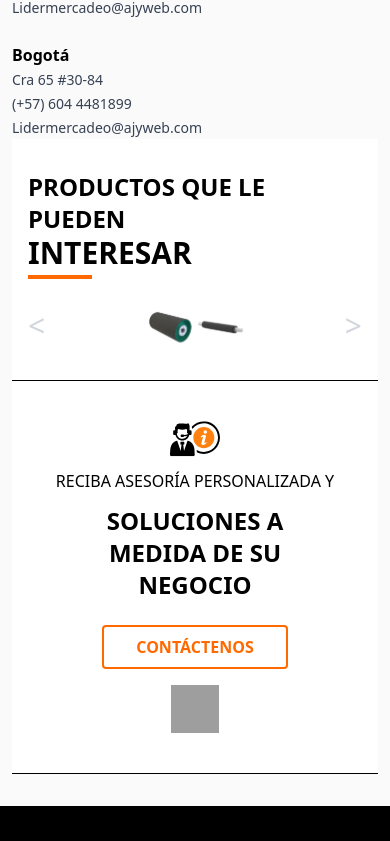
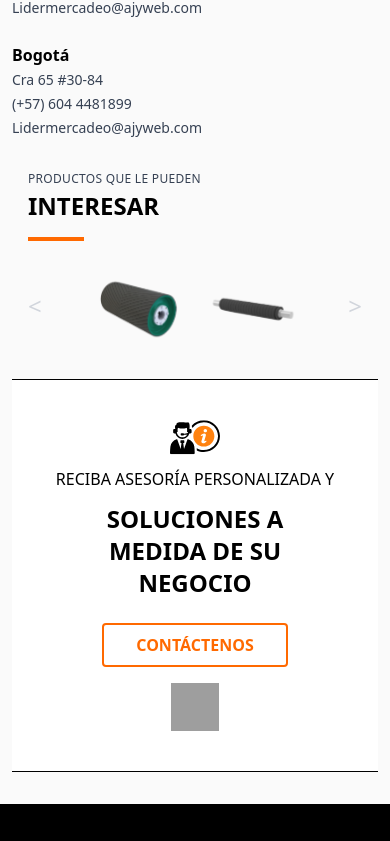
Before and after one commit to mathew-idrovo/prueba-paxzu, a Next.js app: page / in a window 390 px wide. Shown: the part 1814-2655 px from the top of the page. Built offline with nearby package versions, Linux system fonts and the light colour scheme; grey boxes are pictures that could not be loaded.

Commit message:
feat(section-products): add accordion functionality 🗂️🔽

```diff
--- a/app/components/AccordionCities.tsx
+++ b/app/components/AccordionCities.tsx
@@ -1,5 +1,5 @@
 'use client'
-import { useState } from "react";
+import { useEffect, useState } from "react";
 
 const salesPoints = [
   {
@@ -34,6 +34,15 @@ const salesPoints = [
 
 export const AccordionCities = () => {
   const [open, setOpen] = useState(0);
+  const [isDesktop, setIsDesktop] = useState(false);
+  useEffect(() => {
+    const checkDesktop = () => {
+      setIsDesktop(window.innerWidth >= 768);
+    };
+    checkDesktop();
+    window.addEventListener('resize', checkDesktop);
+    return () => window.removeEventListener('resize', checkDesktop);
+  }, []);
 
   return (
     <div>
@@ -44,15 +53,23 @@ export const AccordionCities = () => {
             <button
               type="button"
               className={`md:pointer-events-none flex items-center font-bold ${point.color} focus:outline-none`}
-              onClick={() => setOpen(open === idx ? -1 : idx)}
+              onClick={() => !isDesktop && setOpen(open === idx ? -1 : idx)}
+              tabIndex={isDesktop ? -1 : 0}
+              aria-expanded={isDesktop || open === idx}
+              aria-controls={`city-panel-${idx}`}
             >
+
               {point.city}
+              {!isDesktop && (
               <span className="ml-2 text-xs md:hidden transform transition-transform"
                 style={{ transform: open === idx ? "rotate(180deg)" : "rotate(0)" }}>
-                ▼
+
               </span>
+              )}
             </button>
-            {(open === idx || typeof window !== "undefined" && window.innerWidth >= 768) && (
+
+
+            {(isDesktop || open === idx) &&  (
               <div className="text-sm pl-3 mt-1">
                 {point.data.map((item, i) => (
                   <div key={i} className="flex items-center gap-1">
--- a/app/components/section/Products.tsx
+++ b/app/components/section/Products.tsx
@@ -1,25 +1,78 @@
+'use client'
 import Image from 'next/image'
-import React from 'react'
+import React, { useEffect, useState } from 'react'
 
+const products = [
+    { src: "/assets/img/Polea.svg", alt: "Polea" },
+    { src: "/assets/img/rodillo1.svg", alt: "Rodillo 1" },
+    { src: "/assets/img/product3.svg", alt: "Product 3" },
+    { src: "/assets/img/product4.svg", alt: "Product 4" },
+    { src: "/assets/img/product5.svg", alt: "Product 5" },
+  ]
+
+  function useSlidesPerView() {
+    const [slides, setSlides] = useState(2)
+    useEffect(() => {
+      function handleResize() {
+        setSlides(window.innerWidth >= 1024 ? 5 : 2)
+      }
+      handleResize()
+      window.addEventListener('resize', handleResize)
+      return () => window.removeEventListener('resize', handleResize)
+    }, [])
+    return slides
+  }
 export const Products = () => {
+    const slidesToShow = useSlidesPerView()
+    const [startIdx, setStartIdx] = useState(0)
+    const maxIdx = products.length - slidesToShow
+    const handlePrev = () => setStartIdx(idx => Math.max(0, idx - 1))
+    const handleNext = () => setStartIdx(idx => Math.min(maxIdx, idx + 1))
+    const visibleProducts = products.slice(startIdx, startIdx + slidesToShow)
+
     return (
-    <section className="bg-white py-8 px-4">
-    <h2 className="text-2xl md:text-3xl font-bold text-black mb-1">
-      PRODUCTOS QUE LE PUEDEN<br />
-      <span className="text-3xl md:text-4xl font-black">INTERESAR</span>
+      <section className=" py-8 px-4 w-full max-w-6xl mx-auto">
+        <div className="flex flex-col lg:flex-row items-center lg:items-start gap-4 lg:gap-12">
+
+          <div className="flex-shrink-0 w-full lg:w-64 lg:pt-6">
+            <span className="text-xs lg:text-sm text-gray-700 font-medium tracking-wide block">PRODUCTOS QUE LE PUEDEN</span>
+            <h2 className="text-2xl lg:text-3xl font-black text-black leading-tight mt-1 mb-4">
+              INTERESAR
             </h2>
-    <div className="h-1 w-16 bg-orange-500 mb-6"></div>
+            <div className="h-1 w-14 bg-orange-500 mt-1 mb-2"></div>
+          </div>
 
-    {/* Carrusel (puedes cambiarlo por tu componente de slider real) */}
-    <div className="flex items-center justify-between gap-3">
-      <button className="text-gray-300 hover:text-orange-500 text-3xl">&lt;</button>
-      <div className="flex-1 flex justify-center">
-       <Image src="/assets/img/Polea.svg" alt="Polea" width={50} height={50} className="max-w-full max-h-full" />
-       <Image src="/assets/img/rodillo1.svg" alt="Rodillo" width={50} height={50} className="max-w-full max-h-full" />
+          <div className="flex-1 w-full">
+            <div className="flex items-center gap-3">
+              <button
+                className="text-gray-300 hover:text-orange-500 text-2xl lg:text-3xl"
+                onClick={handlePrev}
+                disabled={startIdx === 0}
+              >
+                &lt;
+              </button>
+              <div className="flex flex-row gap-6 justify-center w-full">
+                {visibleProducts.map((product, i) => (
+                  <Image
+                    key={i + startIdx}
+                    src={product.src}
+                    alt={product.alt}
+                    width={90}
+                    height={90}
+                    className="transition-transform duration-200 hover:scale-105"
+                  />
+                ))}
               </div>
-      <button className="text-gray-300 hover:text-orange-500 text-3xl">&gt;</button>
+              <button
+                className="text-gray-300 hover:text-orange-500 text-2xl lg:text-3xl"
+                onClick={handleNext}
+                disabled={startIdx === maxIdx}
+              >
+                &gt;
+              </button>
+            </div>
+          </div>
         </div>
       </section>
-
     )
   }
```
Lines whose indentation alone changed are shown as unchanged.
